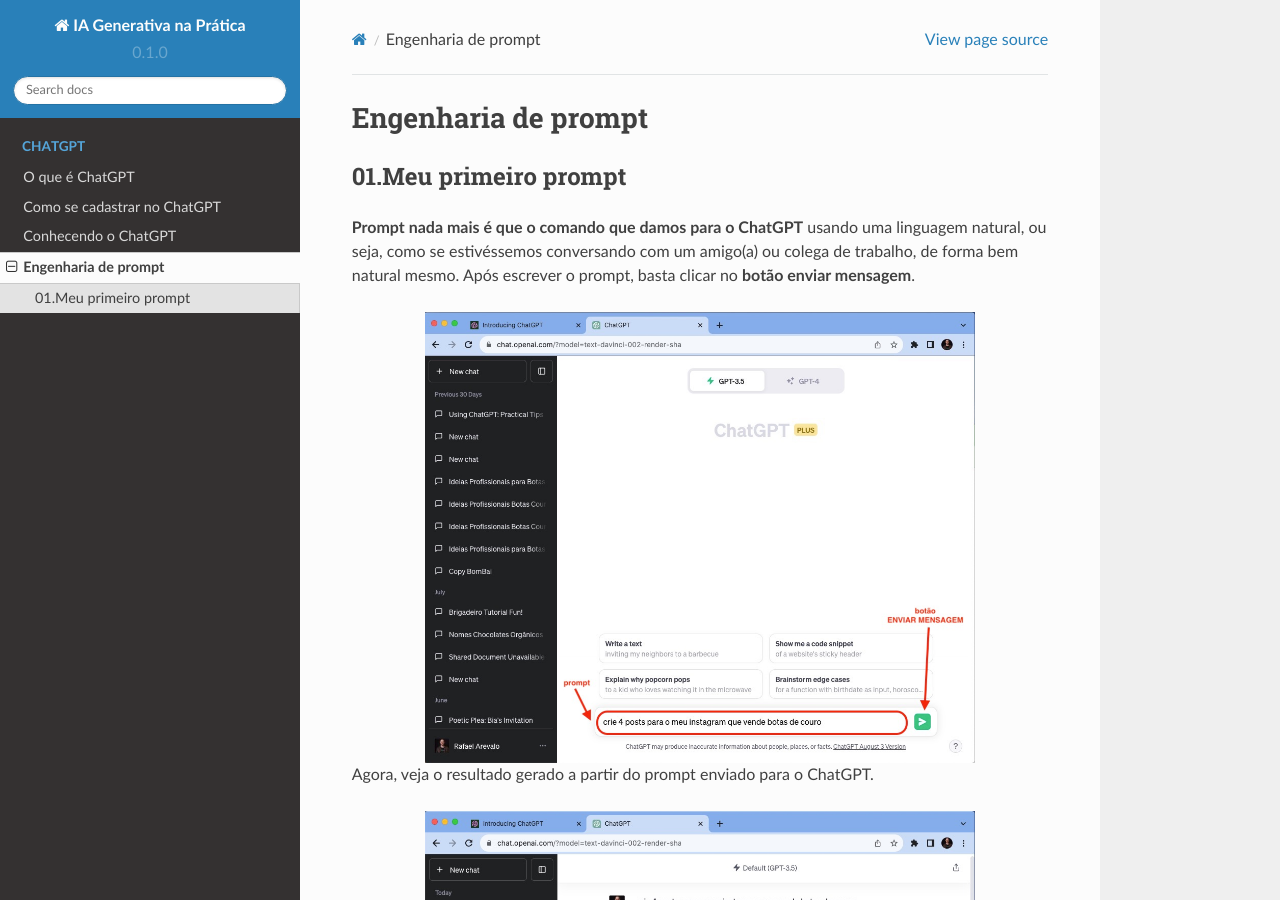
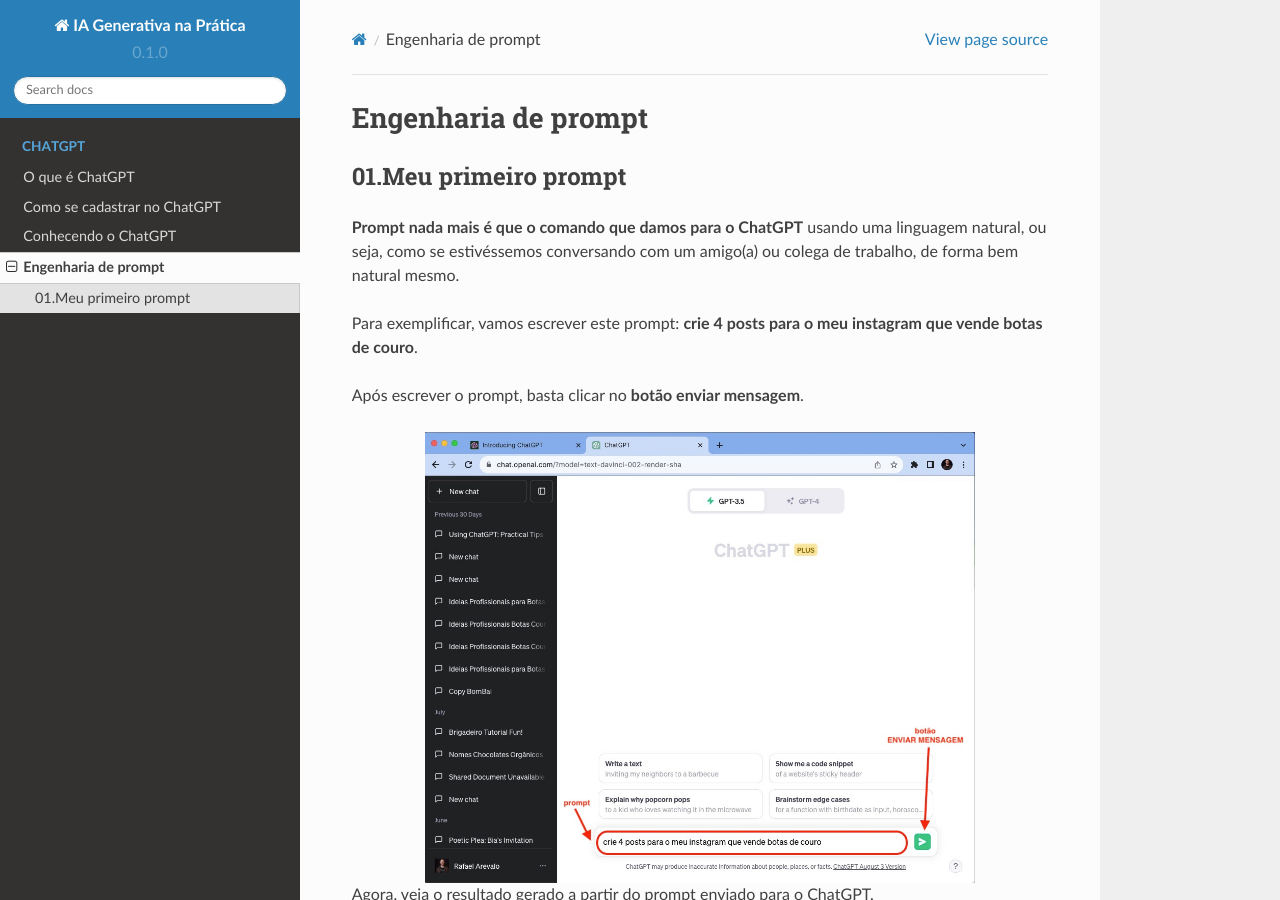
Before and after one commit to conteudo-orbeai/RTD_GENAI_V01, a Sphinx documentation site: the page built from docs/source/CHATGPT/chatgpt_engenharia_de_prompt/chatgpt_engenharia_de_prompt.rst, in a window 1280 px wide and 900 px high. Built offline with Sphinx 7.4.7 and the Read the Docs theme 2.0.0, drawn with Linux system fonts in a browser that asks for light colours; pages that are not in the unit, such as notebooks, are missing from menus.

Commit message:
Update chatgpt_engenharia_de_prompt.rst

```diff
--- a/docs/source/CHATGPT/chatgpt_engenharia_de_prompt/chatgpt_engenharia_de_prompt.rst
+++ b/docs/source/CHATGPT/chatgpt_engenharia_de_prompt/chatgpt_engenharia_de_prompt.rst
@@ -6,6 +6,9 @@
 ======================
 
 **Prompt nada mais é que o comando que damos para o ChatGPT** usando uma linguagem natural, ou seja, como se estivéssemos conversando com um amigo(a) ou colega de trabalho, de forma bem natural mesmo.
+
+Para exemplificar, vamos escrever este prompt: **crie 4 posts para o meu instagram que vende botas de couro**.
+
 Após escrever o prompt, basta clicar no **botão enviar mensagem**.
 
 .. image:: chatgpt_meu_primeiro_prompt.jpg
```
